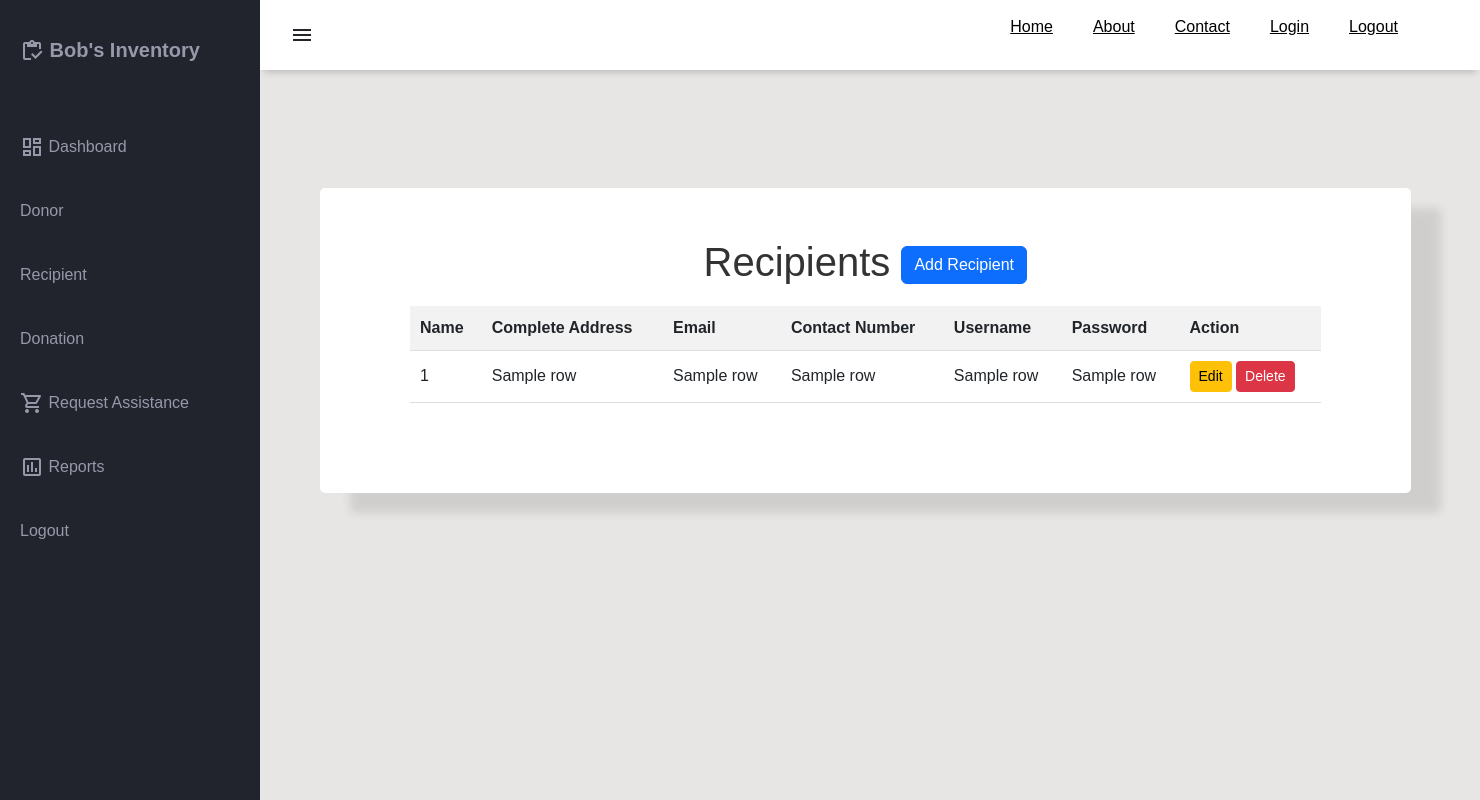
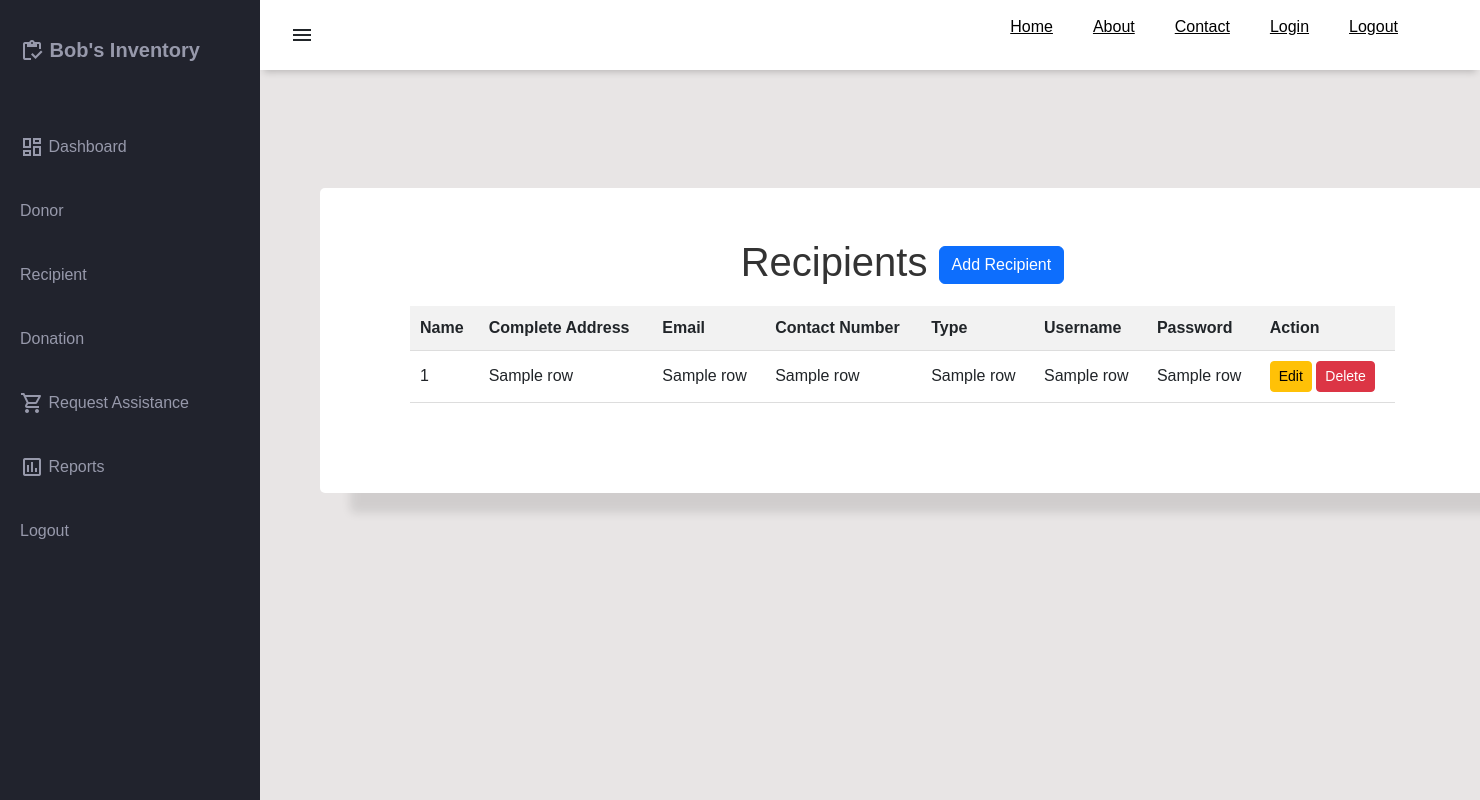
Before and after one commit to Nish1705/DBMS_Project, a Flask app: template templates/recipients.html in a window 1480 px wide. Run offline with Flask 3, Linux system fonts and the light colour scheme; the template is opened without the code that fills it: most values are stand-ins (such as "Sample title", 1, 10 or a date in 2020); some libraries are stand-ins or nearby versions.

Commit message:
Donor and recipients registration separated

```diff
--- a/app.py
+++ b/app.py
@@ -24,25 +24,39 @@ def registration():
     address       = request.form['address']
     email          = request.form['email']
     contact       = request.form['contact']
+    type       = request.form['type']
     username       = request.form['username']
     password       = request.form['pswd']
 
     # TODO: save the registration data to a database
     cur = mysql.connection.cursor()
     cur.execute("create database if not exists `user`")
-    cur.execute("create table if not exists `recipients` (`name` varchar(30) not null, `address` varchar(30) not null, `email` varchar(30) unique not null, `contact` varchar(10) not null, `username` varchar(20) primary key, `password` varchar(20) not null)")
-
-    cur.execute("select username from recipients;")
+    cur.execute("create table if not exists `recipients` (`name` varchar(30) not null, `address` varchar(30) not null, `email` varchar(30) unique not null, `contact` varchar(10) not null, `type` varchar(30) not null, `username` varchar(20) primary key, `password` varchar(20) not null)")
+    cur.execute("create table if not exists `donors` (`name` varchar(30) not null, `address` varchar(30) not null, `email` varchar(30) unique not null, `contact` varchar(10) not null, `type` varchar(30) not null, `username` varchar(20) primary key, `password` varchar(20) not null)")
+    cur.execute("select username from recipients")
     x = cur.fetchall()
     flag=False
-
     for i in x:
         if(str(i[0]).lower()==username.lower()):
             flag=True
         else:
             continue
+    cur.execute("select username from donors")
+    y = cur.fetchall()
+
+    for i in y:
+        if(str(i[0]).lower()==username.lower()):
+            flag=True
+        else:
+            continue
+
     if(flag==False):
-        cur.execute("INSERT INTO `recipients` (name,address,email,contact,username, password) VALUES (%s, %s, %s,%s, %s, %s)",(name,address,email,contact,username,password))
+        if (type.lower() == 'recipient'):
+            cur.execute("INSERT INTO `recipients` (name,address,email,contact,type,username, password) VALUES (%s, %s, %s,%s, %s, %s, %s)",(name,address,email,contact, type, username,password))
+        elif (type.lower() == 'donor'):
+            cur.execute("INSERT INTO `donors` (name,address,email,contact,type,username, password) VALUES (%s, %s, %s,%s, %s, %s, %s)",(name,address,email,contact, type, username,password))
+        else:
+            flash("Please Enter Correct Type of User(Donor or Recipient)")
     else:
         flash("Username Taken Try something else")
         # return redirect(url_for('register'))
@@ -50,7 +64,7 @@ def registration():
     cur.close()
     # cur.execute("SELECT * `test1` (Username, Password, Email) VALUES (%s, %s, %s);",(username,password,email))
 
-    return render_template('register.html',name=name,username="",email=email,contact=contact,address=address,flag=flag)
+    return render_template('register.html',name=name,username="",email=email,contact=contact,type = type,address=address,flag=flag)
 
 
 
@@ -80,11 +94,12 @@ def insert():
         address       = request.form['address']
         email          = request.form['email']
         contact       = int(request.form['phnumber'])
+        type = 'Recipient'
         username       = request.form['username']
         password       = request.form['pswd']
         cur = mysql.connection.cursor()
         cur.execute("create database if not exists `user`")
-        cur.execute("create table if not exists `recipients` (`name` varchar(30) not null, `address` varchar(30) not null, `email` varchar(30) unique not null, `contact` varchar(10) not null, `username` varchar(20) primary key, `password` varchar(20) not null)")
+        cur.execute("create table if not exists `recipients` (`name` varchar(30) not null, `address` varchar(30) not null, `email` varchar(30) unique not null, `contact` varchar(10) not null, `type` varchar(30) not null,`username` varchar(20) primary key, `password` varchar(20) not null)")
 
         cur.execute("select username from recipients")
         x = cur.fetchall()
@@ -96,7 +111,7 @@ def insert():
             else:
                 continue
         if(flag==False):
-            cur.execute("INSERT INTO `recipients` (name,address,email,contact,username, password) VALUES (%s, %s, %s,%s, %s, %s)",(name,address,email,contact,username,password))
+            cur.execute("INSERT INTO `recipients` (name,address,email,contact,type,username, password) VALUES (%s, %s, %s, %s,%s, %s, %s)",(name,address,email,contact,type,username,password))
         else:
             flash("Username Taken Try something else")
             # return redirect(url_for('register'))
--- a/templates/recipients.html
+++ b/templates/recipients.html
@@ -82,6 +82,7 @@
             <th>Complete Address</th>
             <th>Email</th>
             <th>Contact Number</th>
+            <th>Type</th>
             <th>Username</th>
             <th>Password</th>
             <th>Action</th>
@@ -97,13 +98,14 @@
             <td>{{row[3]}}</td>
             <td>{{row[4]}}</td>
             <td>{{row[5]}}</td>
+            <td>{{row[6]}}</td>
             <td>
-              <a href="/edit/{{row[4]}}"  class="btn btn-warning btn-sm" data-toggle="modal" data-target="#modaledit{{row[4]}}">Edit</a>
-              <a href="/delete/{{row[4]}}" onclick="return confirm('Are Sure Want this recipient To be Deleted ?')" class="btn btn-danger btn-sm">Delete</a>
+              <a href="/edit/{{row[5]}}"  class="btn btn-warning btn-sm" data-toggle="modal" data-target="#modaledit{{row[5]}}">Edit</a>
+              <a href="/delete/{{row[5]}}" onclick="return confirm('Are Sure Want this recipient To be Deleted ?')" class="btn btn-danger btn-sm">Delete</a>
             </td>
           </tr>
-          <!-- Enter New Student Modal -->
-        <div id="modaledit{{row[4]}}" class="modal fade" role="dialog">
+        <!-- Edit Recipient Modal -->
+        <div id="modaledit{{row[5]}}" class="modal fade" role="dialog">
             <div class="modal-dialog">
                 <div class="modal-content">
 
@@ -118,7 +120,7 @@
                     <div class="modal-body">
 
                         <form action="{{ url_for('edit')}}" method="POST">
-                            <input type="hidden" name="id" value="{{row[4]}}">
+                            <input type="hidden" name="id" value="{{row[5]}}">
                             <div class="form-group">
                               <label>Complete Name</label>
                               <input value="{{row[0]}}" type="text" name="name" class="form-control" id="exampleFormControlInput1" placeholder="Enter Full Name">
@@ -131,7 +133,7 @@
 
                             <div class="form-group">
                                 <label>Email</label>
-                                <input value="{{row[2]}}" type="text" name="email" class="form-control" id="exampleFormControlInput1" placeholder="Enter Email">
+                                <input value="{{row[2]}}" type="email" name="email" class="form-control" id="exampleFormControlInput1" placeholder="Enter Email">
                             </div>
 
                             <div class="form-group">
@@ -154,6 +156,7 @@
 
 
         <!-- End of Edit Student Modal -->
+
           {% endfor %}
         </tbody>
       </table>
@@ -175,7 +178,7 @@
       </div>
       {%endfor%} {%endif%} {%endwith%}
 
-      <!-- Enter New Student Modal -->
+      <!-- Enter New Recipient Modal -->
       <div id="myModal" class="modal fade" role="dialog">
         <div class="modal-dialog">
           <div class="modal-content">
@@ -223,7 +226,7 @@
                 <div class="form-group">
                   <label>Email</label>
                   <input
-                    type="text"
+                    type="email"
                     name="email"
                     class="form-control"
                     id="exampleFormControlInput1"
@@ -271,7 +274,7 @@
         </div>
       </div>
 
-      <!-- End of Enter New Student Modal -->
+      <!-- End of Enter New Recipient Modal -->
       <script src="https://code.jquery.com/jquery-3.2.1.slim.min.js" integrity="sha384-KJ3o2DKtIkvYIK3UENzmM7KCkRr/rE9/Qpg6aAZGJwFDMVNA/GpGFF93hXpG5KkN" crossorigin="anonymous"></script>
       <script src="https://cdnjs.cloudflare.com/ajax/libs/popper.js/1.12.9/umd/popper.min.js" integrity="sha384-ApNbgh9B+Y1QKtv3Rn7W3mgPxhU9K/ScQsAP7hUibX39j7fakFPskvXusvfa0b4Q" crossorigin="anonymous"></script>
       <script src="https://maxcdn.bootstrapcdn.com/bootstrap/4.0.0/js/bootstrap.min.js" integrity="sha384-JZR6Spejh4U02d8jOt6vLEHfe/JQGiRRSQQxSfFWpi1MquVdAyjUar5+76PVCmYl" crossorigin="anonymous"></script>
--- a/templates/register.html
+++ b/templates/register.html
@@ -51,6 +51,9 @@
         <input type="number" name="contact" value='{{contact}}' placeholder="Contact" required />
 
         <i class="fas fa-user"></i>
+        <input type="text" name="type" value='{{type}}' placeholder="Donor or Recipient" required />
+
+        <i class="fas fa-user"></i>
         <input type="text" name="username" value='' placeholder="Username" required />
 
         <i class="fas fa-lock"></i>
@@ -80,6 +83,9 @@
         <i class="fas fa-user"></i>
         <input type="text" name="username" value='' placeholder="Username" required />
 
+        <i class="fas fa-user"></i>
+        <input type="text" name="type" value='' placeholder="Donor or Recipient" required />
+
         <i class="fas fa-lock"></i>
         <input type="password" name="pswd" placeholder="Password" required />
         <input type="submit" value="Register">
```
